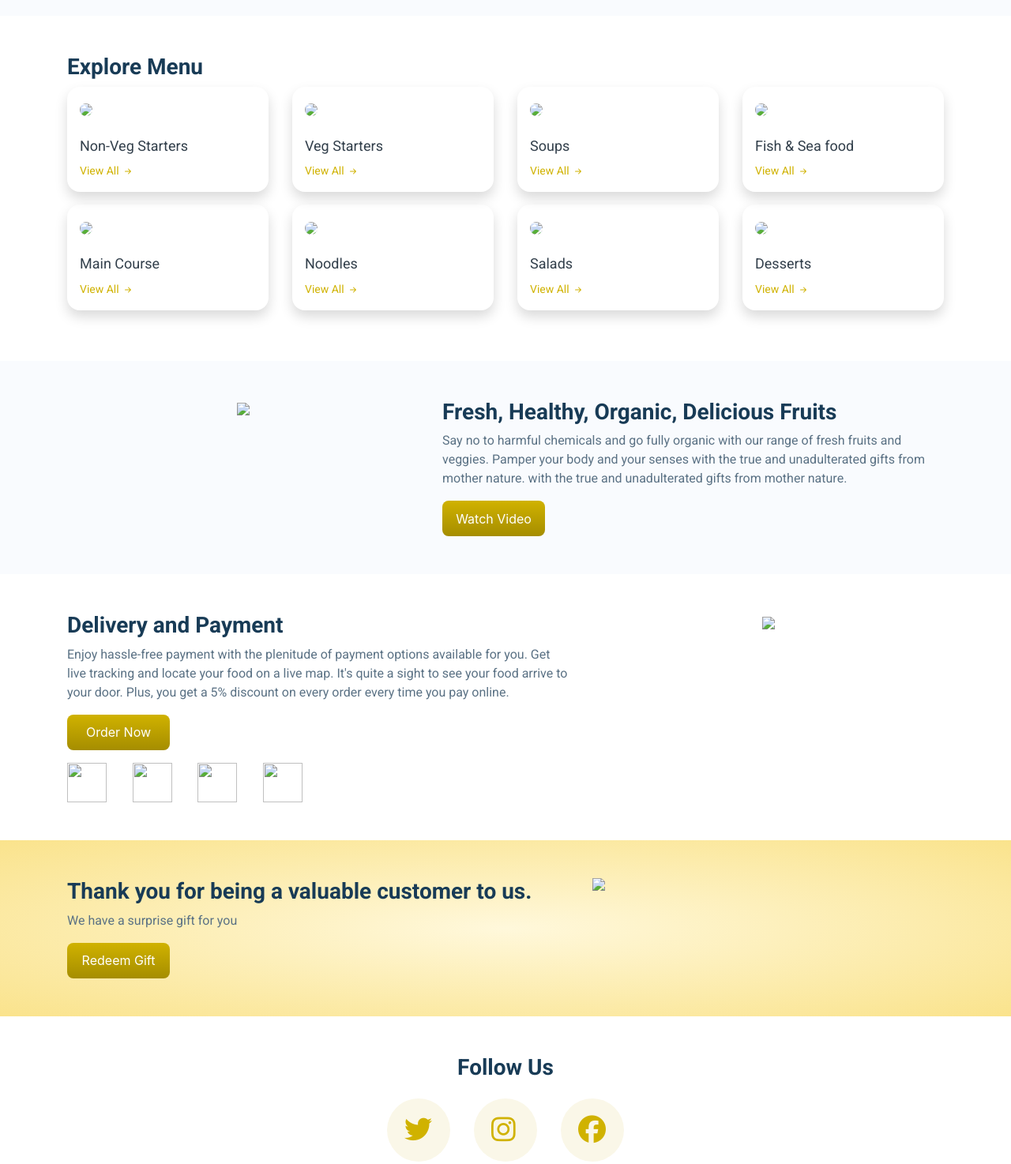
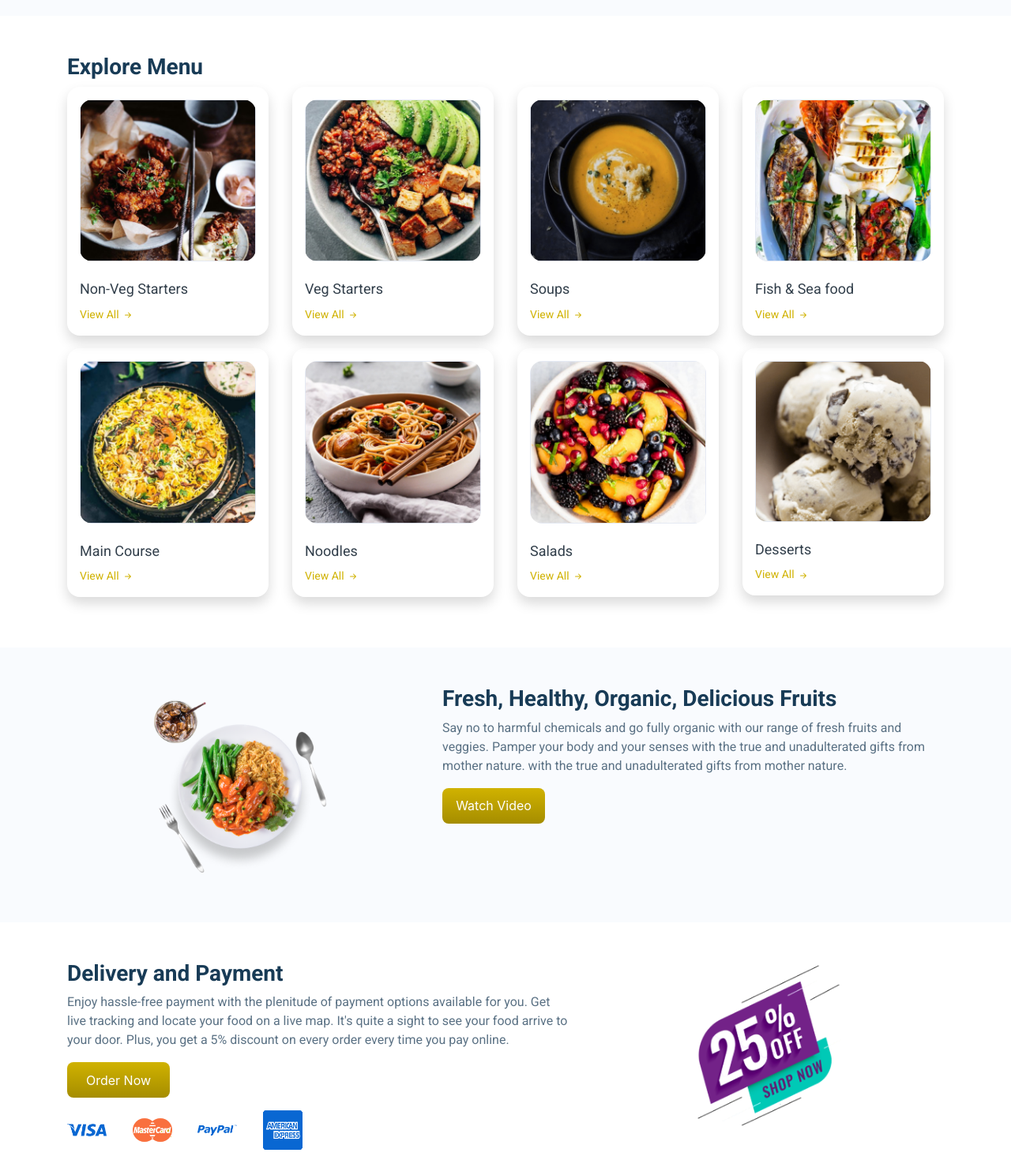
Before and after one commit to Somajadhav33/Food-Much-, a plain HTML site: page index.html in a window 1280 px wide. Shown: the part 1260-2734 px from the top of the page at 79% size. Drawn offline with nearby package versions, Linux system fonts and the light colour scheme; files whose address does not match are found by name; a web font is replaced by a local one.

Commit message:
Update index.html

```diff
--- a/index.html
+++ b/index.html
@@ -13,7 +13,7 @@
       <div class="container">
         <a class="navbar-brand" href="#">
           <img
-            src="./images/food-munch-logo.png"
+            src="food-munch-logo.png"
             class="food-munch-logo"
           />
         </a>
@@ -68,7 +68,7 @@
           <div class="col-12 col-md-4">
             <div class="wcu-card p-3 mb-3">
               <img
-                src="./images/fruits-img.png"
+                src="fruits-img.png"
                 class="wcu-card-image"
               />
               <h1 class="wcu-card-title mt-3">Fresh Food</h1>
@@ -82,7 +82,7 @@
           <div class="col-12 col-md-4">
             <div class="wcu-card p-3 mb-3">
               <img
-                src="./images/offers-img.png"
+                src="offers-img.png"
                 class="wcu-card-image"
               />
               <h1 class="wcu-card-title mt-3">Best Offers</h1>
@@ -105,7 +105,7 @@
           <div class="col-12 col-md-6 col-lg-3">
             <div class="shadow menu-item-card p-3 mb-3">
               <img
-                src="./images/em-ginger-fried-img.png"
+                src="em-ginger-fried-img.png"
                 class="menu-item-image w-100"
               />
               <h1 class="menu-card-title">Non-Veg Starters</h1>
@@ -123,7 +123,7 @@
           <div class="col-12 col-md-6 col-lg-3">
             <div class="shadow menu-item-card p-3 mb-3">
               <img
-                src="./images/em-veg-starters-img.png"
+                src="em-veg-starters-img.png"
                 class="menu-item-image w-100"
               />
               <h1 class="menu-card-title">Veg Starters</h1>
@@ -141,7 +141,7 @@
           <div class="col-12 col-md-6 col-lg-3">
             <div class="menu-item-card shadow p-3 mb-3">
               <img
-                src="./images/em-soup-img.png"
+                src="em-soup-img.png"
                 class="menu-item-image w-100"
               />
               <h1 class="menu-card-title">Soups</h1>
@@ -159,7 +159,7 @@
           <div class="col-12 col-md-6 col-lg-3">
             <div class="menu-item-card shadow p-3 mb-3">
               <img
-                src="./images/em-grilled-seafood-img.png"
+                src="em-grilled-seafood-img.png"
                 class="menu-item-image w-100"
               />
               <h1 class="menu-card-title">Fish & Sea food</h1>
@@ -177,7 +177,7 @@
           <div class="col-12 col-md-6 col-lg-3">
             <div class="menu-item-card shadow p-3 mb-3">
               <img
-                src="./images/em-hyderabadi-biryani-img.png"
+                src="em-hyderabadi-biryani-img.png"
                 class="menu-item-image w-100"
               />
               <h1 class="menu-card-title">Main Course</h1>
@@ -195,7 +195,7 @@
           <div class="col-12 col-md-6 col-lg-3">
             <div class="menu-item-card shadow p-3 mb-3">
               <img
-                src="./images/em-mushroom-noodles-img.png"
+                src="em-mushroom-noodles-img.png"
                 class="menu-item-image w-100"
               />
               <h1 class="menu-card-title">Noodles</h1>
@@ -213,7 +213,7 @@
           <div class="col-12 col-md-6 col-lg-3">
             <div class="menu-item-card shadow p-3 mb-3">
               <img
-                src="./images/em-gluten-img.png"
+                src="em-gluten-img.png"
                 class="menu-item-image w-100"
               />
               <h1 class="menu-card-title">Salads</h1>
@@ -231,7 +231,7 @@
           <div class="col-12 col-md-6 col-lg-3">
             <div class="menu-item-card shadow p-3 mb-3">
               <img
-                src="./images/em-coffee-bourbon-img.png"
+                src="em-coffee-bourbon-img.png"
                 class="menu-item-image w-100"
               />
               <h1 class="menu-card-title">Desserts</h1>
@@ -255,7 +255,7 @@
           <div class="col-12 col-md-5">
             <div class="text-center">
               <img
-                src="./images/healthy-food-plate-img.png"
+                src="healthy-food-plate-img.png"
                 class="healthy-food-section-img"
               />
             </div>
@@ -281,7 +281,7 @@
           <div class="col-12 col-md-5 order-1 order-md-2">
             <div class="text-center">
               <img
-                src="./images/delivery-payment-section-img.png"
+                src="delivery-payment-section-img.png"
                 class="delivery-and-payment-section-img"
               />
             </div>
@@ -300,19 +300,19 @@
             <button class="custom-button">Order Now</button>
             <div class="mt-3">
               <img
-                src="./images/visa-card-img.png"
+                src="visa-card-img.png"
                 class="payment-card-img"
               />
               <img
-                src="./images/master-card-img.png"
+                src="master-card-img.png"
                 class="payment-card-img"
               />
               <img
-                src="./images/paypal-card-img.png"
+                src="paypal-card-img.png"
                 class="payment-card-img"
               />
               <img
-                src="./images/american-express-img.png"
+                src="american-express-img.png"
                 class="payment-card-img"
               />
             </div>
@@ -332,7 +332,7 @@
             </p>
             <div class="d-md-none">
               <img
-                src="./images/thanking-customers-section-img.png"
+                src="thanking-customers-section-img.png"
                 class="thanking-customers-section-img"
               />
             </div>
@@ -353,7 +353,7 @@
                     </div>
                     <div class="modal-body">
                       <img
-                        src="./images/gift-voucher-img.png"
+                        src="gift-voucher-img.png"
                         class="w-100"
                       />
                     </div>
@@ -369,7 +369,7 @@
           </div>
           <div class="col-12 col-md-5 d-none d-md-block">
             <img
-              src="./images/thanking-customers-section-img.png"
+              src="thanking-customers-section-img.png"
               class="thanking-customers-section-img"
             />
           </div>
@@ -403,7 +403,7 @@
         <div class="row">
           <div class="col-12 text-center">
             <img
-              src="./images/food-munch-logo-light.png"
+              src="food-munch-logo-light.png"
               class="food-munch-logo"
             />
             <h1 class="footer-section-mail-id">orderfood@foodmunch.com</h1>
```
